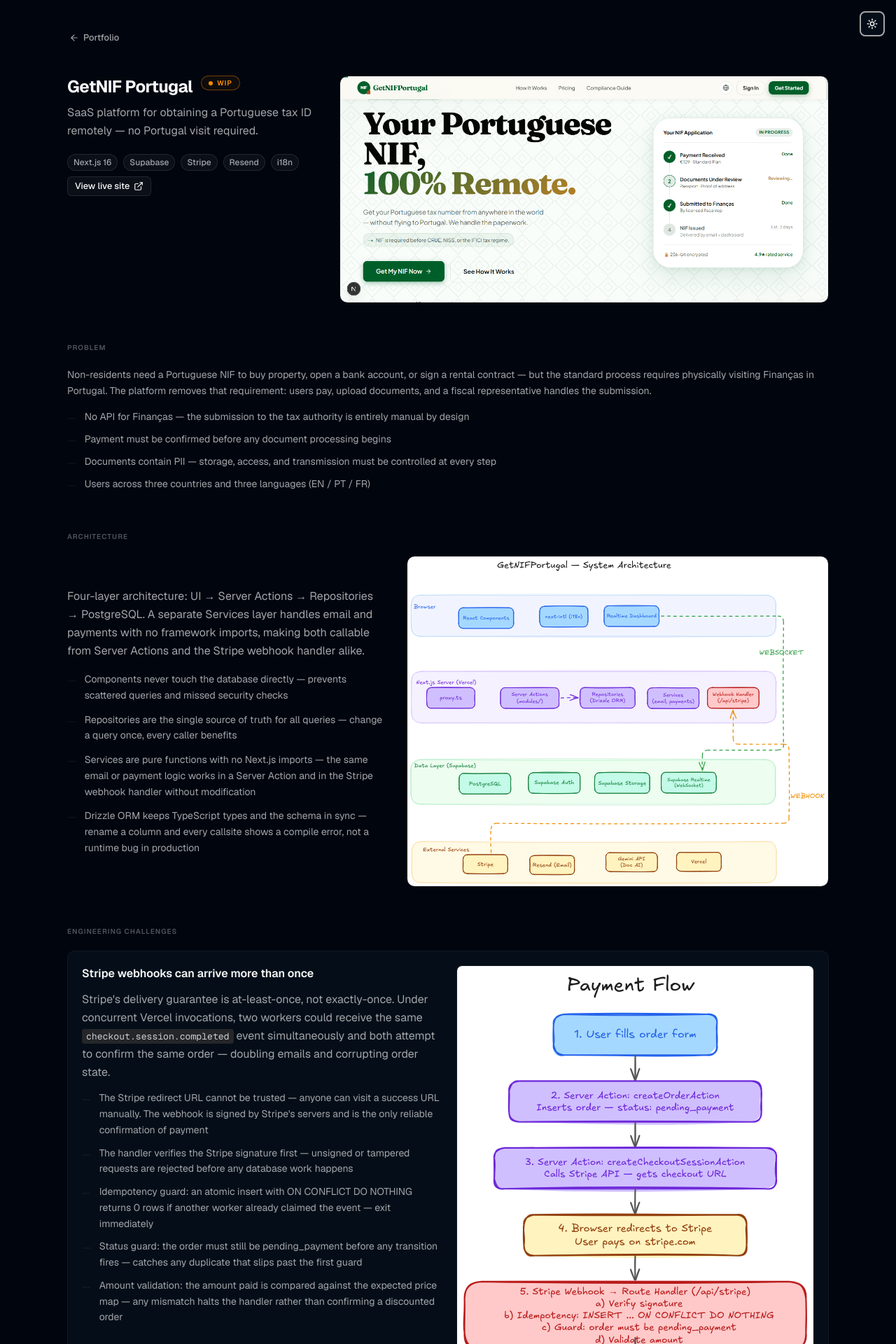
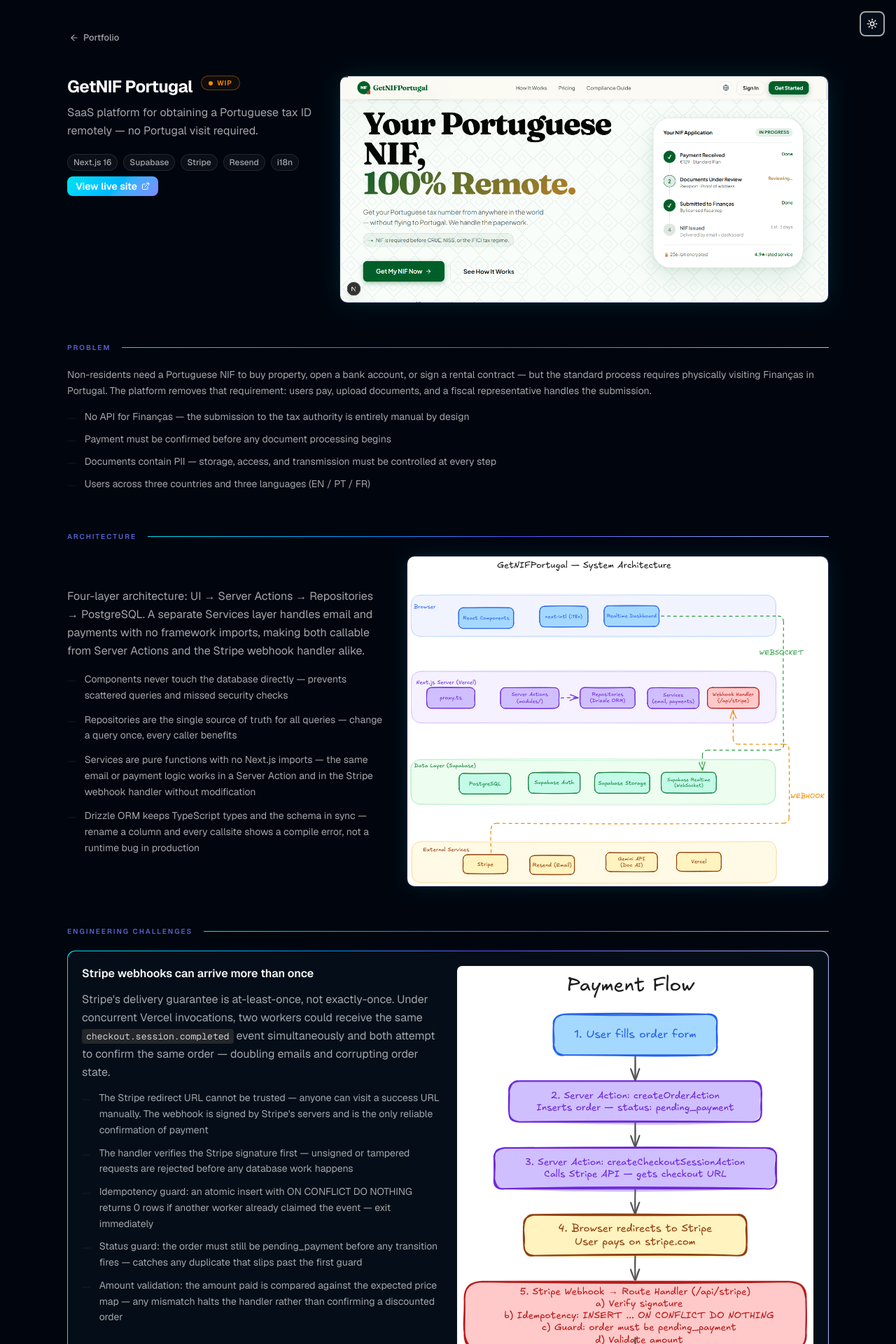
Before and after one commit to davidesambughi/portfolio-03-2026, a Next.js app: page /case-studies/getnif in a window 1280 px wide. Shown: the top 1920 px of the page at 70% size. Built offline with nearby package versions, Linux system fonts and the light colour scheme.

Commit message:
ui/ux case study page

```diff
--- a/src/components/case-studies/CaseStudyPage.tsx
+++ b/src/components/case-studies/CaseStudyPage.tsx
@@ -30,9 +30,12 @@
 
 function SectionHeader({ title }: { title: string }) {
   return (
-    <h2 className="text-[10px] font-semibold tracking-widest uppercase text-muted-foreground/50 mb-5">
+    <div className="relative flex items-center mb-5">
+      <h2 className="relative z-10 pr-4 bg-background text-[10px] font-semibold tracking-[0.2em] uppercase text-muted-foreground/50 dark:text-primary/70">
         {title}
       </h2>
+      <div className="flex-1 h-px" style={{ backgroundImage: 'var(--gradient-brand-h)' }} />
+    </div>
   )
 }
 
@@ -76,19 +79,22 @@
                   {tag}
                 </span>
               ))}
+              {/* ── Live site button — gradient brand ── */}
               <a
                 href={study.liveUrl}
                 target="_blank"
                 rel="noopener noreferrer"
-                className={cn(buttonVariants({ variant: 'outline', size: 'sm' }), 'gap-1.5')}
+                className="group flex items-center gap-1.5 px-3 py-1 rounded-lg text-sm font-semibold text-white transition-all duration-300 hover:opacity-90 hover:scale-[1.02] active:scale-[0.98]"
+                style={{ backgroundImage: 'var(--gradient-brand)' }}
               >
                 View live site
-                <ExternalLink size={12} />
+                <ExternalLink size={12} className="group-hover:translate-x-0.5 group-hover:-translate-y-0.5 transition-transform duration-300" />
               </a>
             </div>
           </div>
 
-          <div className="rounded-xl overflow-hidden border border-border/50 bg-muted/10">
+          {/* ── Hero screenshot — glow border ── */}
+          <div className="rounded-xl overflow-hidden border border-primary/20 shadow-[0_0_32px_-8px_var(--glow-primary)] bg-muted/10">
             <Image
               src={study.screenshot}
               alt={study.screenshotAlt}
@@ -136,7 +142,7 @@
               )}
             </div>
             {study.architectureDiagram ? (
-              <div className="rounded-xl overflow-hidden border border-border/40 bg-muted/10">
+              <div className="rounded-xl overflow-hidden border border-primary/20 shadow-[0_0_28px_-8px_var(--glow-primary)] bg-muted/10">
                 <Image
                   src={study.architectureDiagram}
                   alt="Architecture diagram"
@@ -160,7 +166,13 @@
           <SectionHeader title="Engineering Challenges" />
           <div className="space-y-3">
             {study.challenges.map((challenge, i) => (
-              <div key={i} className="rounded-xl border border-border/50 bg-card p-5">
+              // Gradient border wrapper — same pattern as project cards
+              <div
+                key={i}
+                className="rounded-xl border dark:border-0 dark:p-[1px] border-border/50 transition-shadow duration-300 hover:shadow-[0_0_28px_-8px_var(--glow-primary)]"
+                style={{ backgroundImage: 'var(--project-card-border)' }}
+              >
+                <div className="rounded-xl dark:rounded-[11px] bg-card p-5">
 
                   {/* Text left, diagram right on md+ — stacked on mobile */}
                   <div className={cn(
@@ -205,6 +217,7 @@
                     </p>
                   </div>
                 </div>
+              </div>
             ))}
           </div>
         </section>
@@ -214,7 +227,13 @@
           <SectionHeader title="Key Decisions" />
           <div className="space-y-3">
             {study.decisions.map((decision, i) => (
-              <div key={i} className="rounded-xl border border-border/50 bg-card p-5">
+              // Gradient border wrapper — same pattern as project cards
+              <div
+                key={i}
+                className="rounded-xl border dark:border-0 dark:p-[1px] border-border/50 transition-shadow duration-300 hover:shadow-[0_0_28px_-8px_var(--glow-primary)]"
+                style={{ backgroundImage: 'var(--project-card-border)' }}
+              >
+                <div className="rounded-xl dark:rounded-[11px] bg-card p-5">
                   <p className="text-sm text-muted-foreground mb-1">Chose</p>
                   <p className="text-sm font-semibold text-foreground mb-3">
                     <InlineCode text={decision.chosen} />
@@ -242,6 +261,7 @@
                     </p>
                   </div>
                 </div>
+              </div>
             ))}
           </div>
         </section>
@@ -255,7 +275,10 @@
         </section>
 
         {/* ── Footer nav ── */}
-        <div className="flex items-center justify-between pt-10 mt-14 border-t border-border/40">
+        <div className="mt-14 mb-0">
+          <div className="h-px w-full" style={{ backgroundImage: 'var(--gradient-brand-h)' }} />
+        </div>
+        <div className="flex items-center justify-between pt-10">
           <Link
             href="/#projects"
             className={cn(
@@ -270,10 +293,11 @@
             href={study.liveUrl}
             target="_blank"
             rel="noopener noreferrer"
-            className={cn(buttonVariants({ variant: 'outline', size: 'sm' }), 'gap-1.5')}
+            className="group flex items-center gap-1.5 px-4 py-2 rounded-lg text-sm font-semibold text-white transition-all duration-300 hover:opacity-90 hover:scale-[1.02] active:scale-[0.98]"
+            style={{ backgroundImage: 'var(--gradient-brand)' }}
           >
             View live site
-            <ExternalLink size={12} />
+            <ExternalLink size={12} className="group-hover:translate-x-0.5 group-hover:-translate-y-0.5 transition-transform duration-300" />
           </a>
         </div>
       </main>
```
Lines whose indentation alone changed are shown as unchanged.
